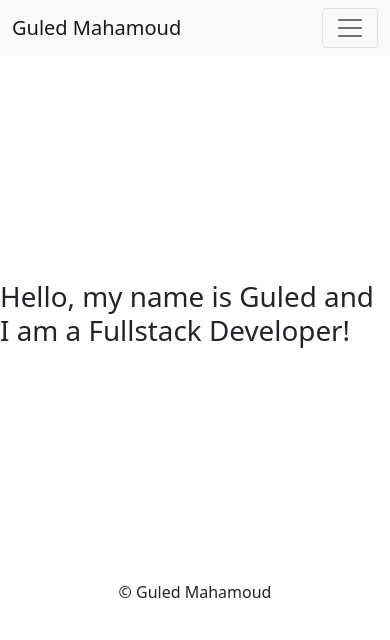
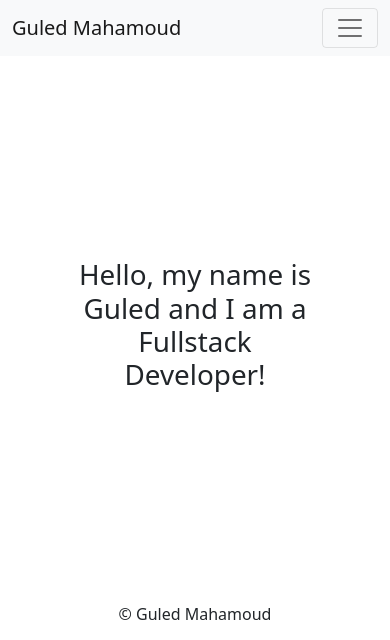
Before and after one commit to gammaled/my-resume-website, a Flask app: page / in a window 390 px wide. Shown: the top 640 px of the page. Run offline with Flask 2, Linux system fonts and the light colour scheme; some libraries are stand-ins or nearby versions.

Commit message:
centered hero text in mobile view

```diff
--- a/templates/home.html
+++ b/templates/home.html
@@ -3,7 +3,7 @@
 
     <section>
         <div class="row">
-            <div class="col-12 md-col-6">
+            <div class="col-8 mx-auto text-center md-col-6">
                 <h1>Hello, my name is Guled and I am a Fullstack Developer!</h1>
             </div>
             <div class="col-12 md-col-6">
```
